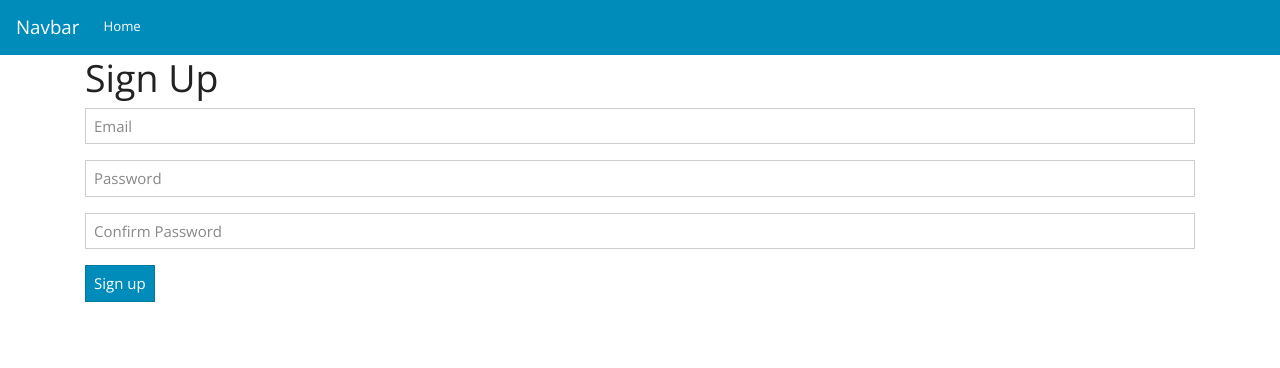
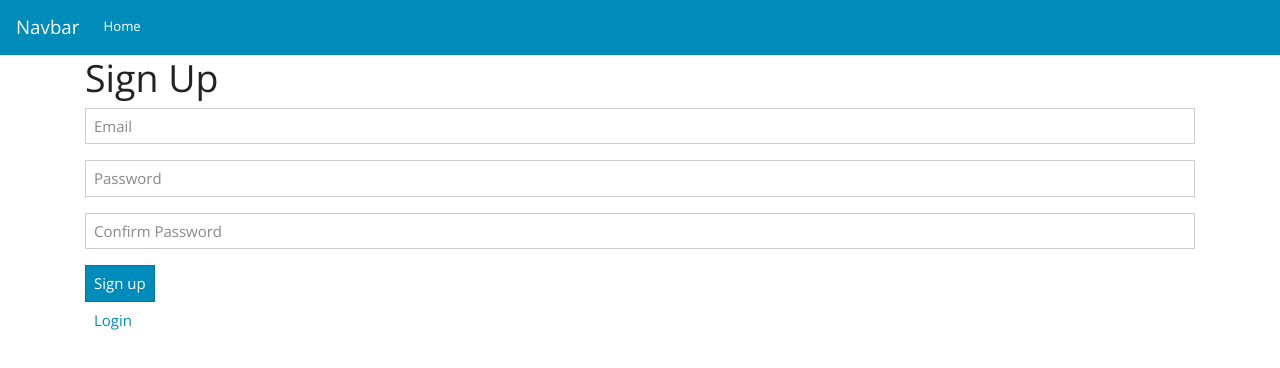
Before and after one commit to jtlwheeler/node-express-starter, a React (Create React App) app in the folder react-client/: page /register in a window 1280 px wide. Shown: the top 368 px of the page. Built offline with nearby package versions, Linux system fonts and the light colour scheme.

Commit message:
Added button to go to login page from registration page.

```diff
--- a/react-client/src/components/registration/RegistrationPage.tsx
+++ b/react-client/src/components/registration/RegistrationPage.tsx
@@ -79,12 +79,23 @@ export default class RegistrationPage extends React.Component<RegistrationPagePr
                     </div>
 
                     <div className="form-group">
+                        <div>
                             <button
                                 type="submit"
                                 className="submit-button btn btn-primary"
                             >
                                 Sign up
                             </button>
+                        </div>
+                        <div>
+                            <button
+                                type="button"
+                                className="login-button btn btn-link"
+                                onClick={() => this.props.history.push('/login')}
+                            >
+                                Login
+                            </button>
+                        </div>
                     </div>
                 </form>
             </div>
```
Also changed, not shown: 1 other file (tests, documents, lock files or other folders). Lines whose indentation alone changed are shown as unchanged.
